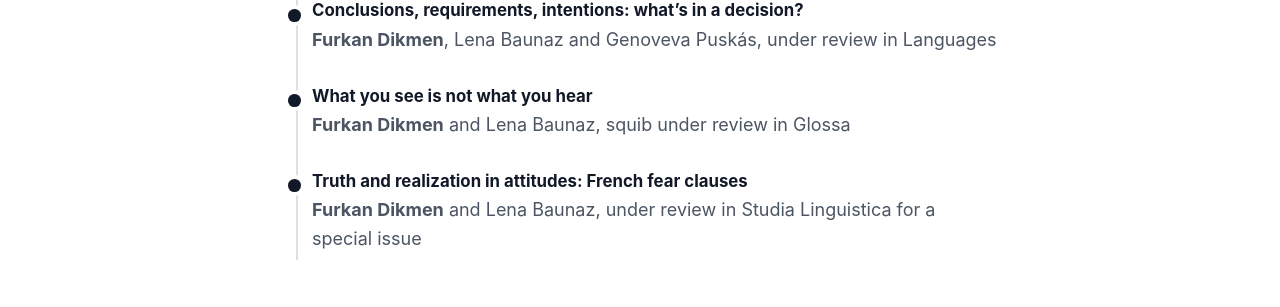
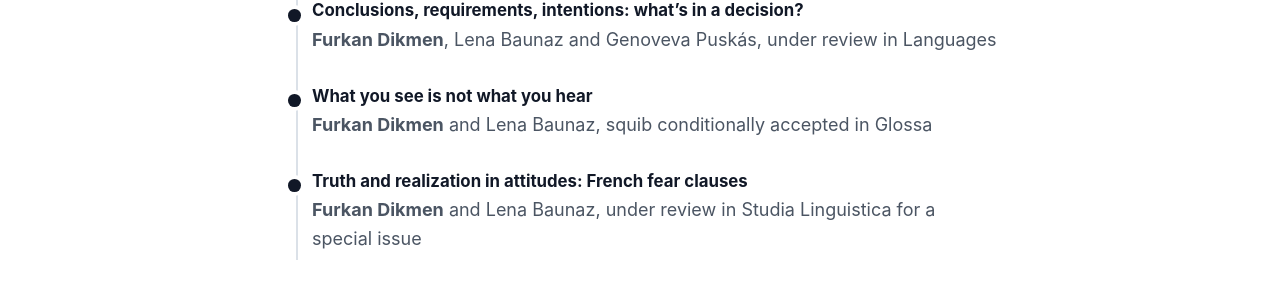
Before and after one commit to furkandikmen/furkandikmen.github.io, a Jekyll site: the page built from _pages/publications.md, in a window 1280 px wide and 900 px high, scrolled down 2496 px. Shown: the part 454-761 px from the top of the window. Built offline with Jekyll 4.4.1, drawn with Linux system fonts in a browser that asks for light colours.

Commit message:
Update publication status for a paper

```diff
--- a/_pages/publications.md
+++ b/_pages/publications.md
@@ -362,7 +362,7 @@
       <article class="pub">
       <div class="dot" aria-hidden="true"></div>
       <h3>What you see is not what you hear</h3>
-      <p class="meta"><strong>Furkan Dikmen</strong> and Lena Baunaz, squib under review in Glossa</p>
+      <p class="meta"><strong>Furkan Dikmen</strong> and Lena Baunaz, squib conditionally accepted in Glossa</p>
     </article>
 
     <article class="pub">
```
